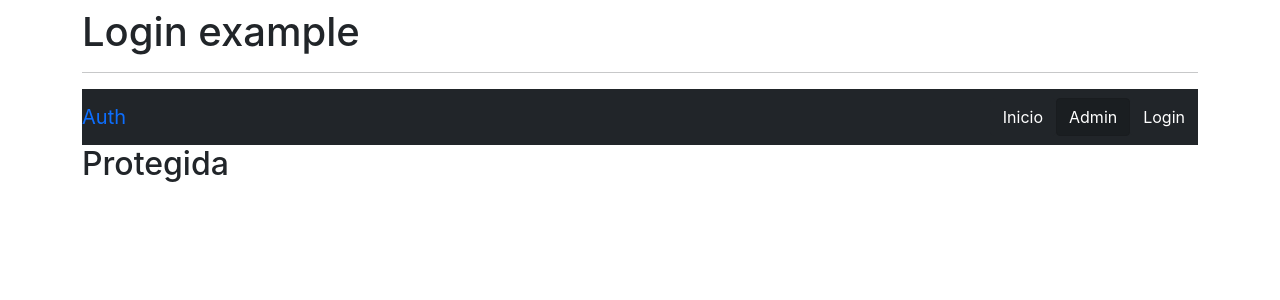
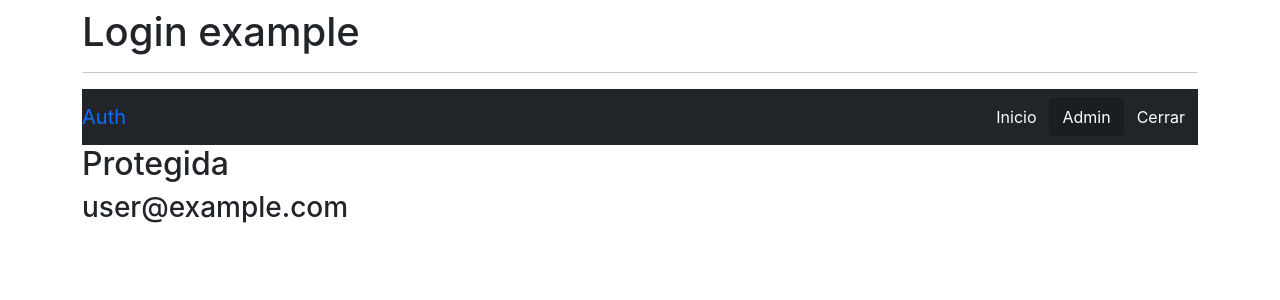
Before and after one commit to carlosdosbe/login-example-firebase, a React (Create React App) app: page /admin in a window 1280 px wide. Shown: the top 300 px of the page. Built offline with nearby package versions, Linux system fonts and the light colour scheme; no server answers; sample sign-in values are in the browser's storage.

Commit message:
83. Cerrar sesiÃón

```diff
--- a/src/App.jsx
+++ b/src/App.jsx
@@ -12,7 +12,6 @@
 
   React.useEffect(() => {
     auth.onAuthStateChanged(user => {
-      console.log(user)
       if(user){
         setFirebaseUser(user)
       }else{
@@ -34,7 +33,7 @@
       </div>
 
       <div div className="container">
-        <Navbar />
+        <Navbar firebaseUser = {firebaseUser} />
         <Switch>
           <Route path="/login">
             <Login/>
--- a/src/components/Admin.jsx
+++ b/src/components/Admin.jsx
@@ -14,11 +14,16 @@
       console.log('no existe')
       props.history.push('/login')
     }
-  }, [])
+  }, [props.history])
 
   return (
     <div>
       <h2>Protegida</h2>
+      {
+        user && (
+          <h3>{user.email}</h3>
+        )
+      }
     </div>
   )
 }
--- a/src/components/Navbar.jsx
+++ b/src/components/Navbar.jsx
@@ -1,7 +1,17 @@
 import React from 'react'
 import {Link, NavLink} from 'react-router-dom'
+import {auth} from '../firebase'
+import {withRouter} from "react-router";
 
-const Navbar = () => {
+const Navbar = (props) => {
+
+  const cerrarSesion = () =>{
+    auth.signOut()
+      .then(() => {
+        props.history.push('/login')
+      })
+  }
+
   return (
     <div className="navbar nabvar-dark bg-dark">
       <Link className="navbar-brand" to="/">Auth</Link>
@@ -10,16 +20,31 @@
           <NavLink className="nav-item btn btn-dark mr-2" to="/" exact>
             Inicio
           </NavLink>
+          {
+            props.firebaseUser !== null ? (
               <NavLink className="btn btn-dark mr-2" to="/admin">
                 Admin
               </NavLink>
+            ):null
+          }
+          {
+            props.firebaseUser !== null ? (
+              <button
+                className="btn btn-dark"
+                onClick={() => cerrarSesion()}
+              >
+                Cerrar
+              </button>
+            ): (
             <NavLink className="btn btn-dark mr-2" to="/login">
               Login
             </NavLink>
+            )
+          }
         </div>
       </div>
     </div>
   )
 }
 
-export default Navbar
+export default withRouter(Navbar)
```
Lines whose indentation alone changed are shown as unchanged.
